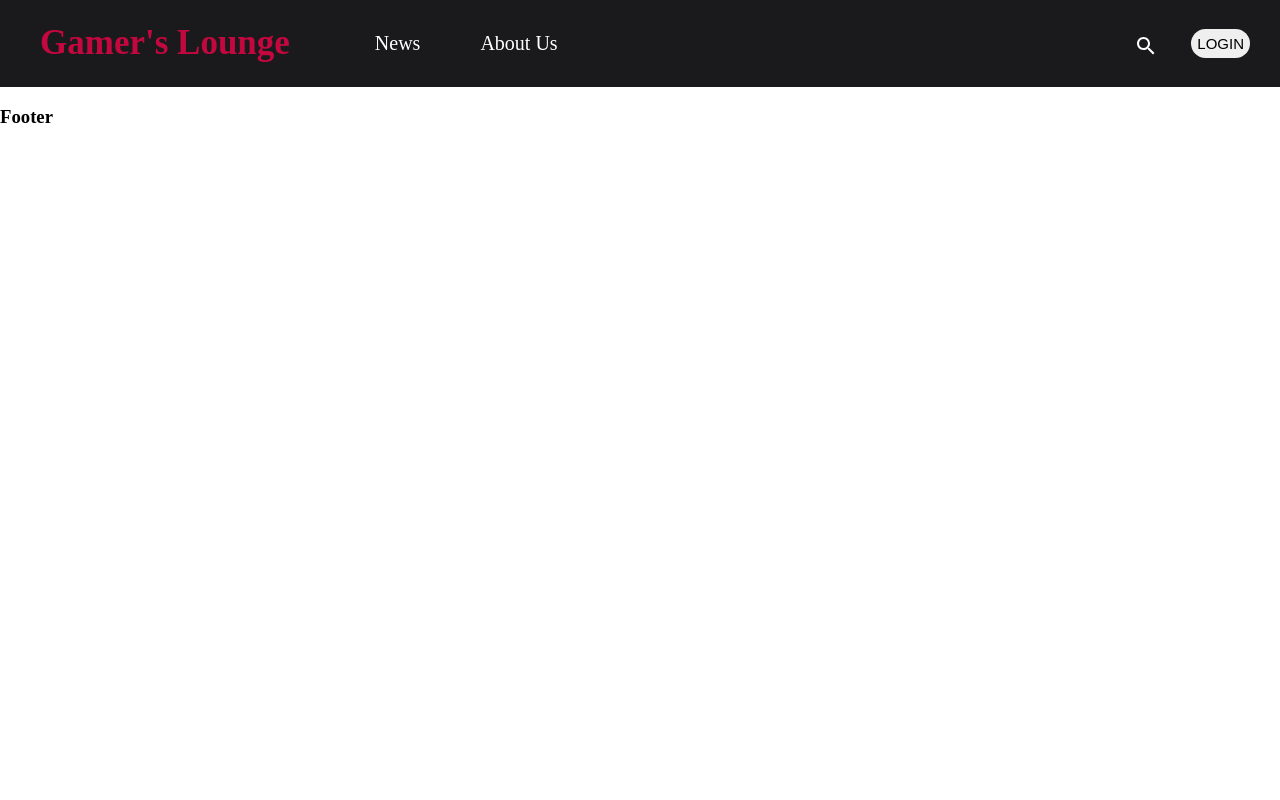
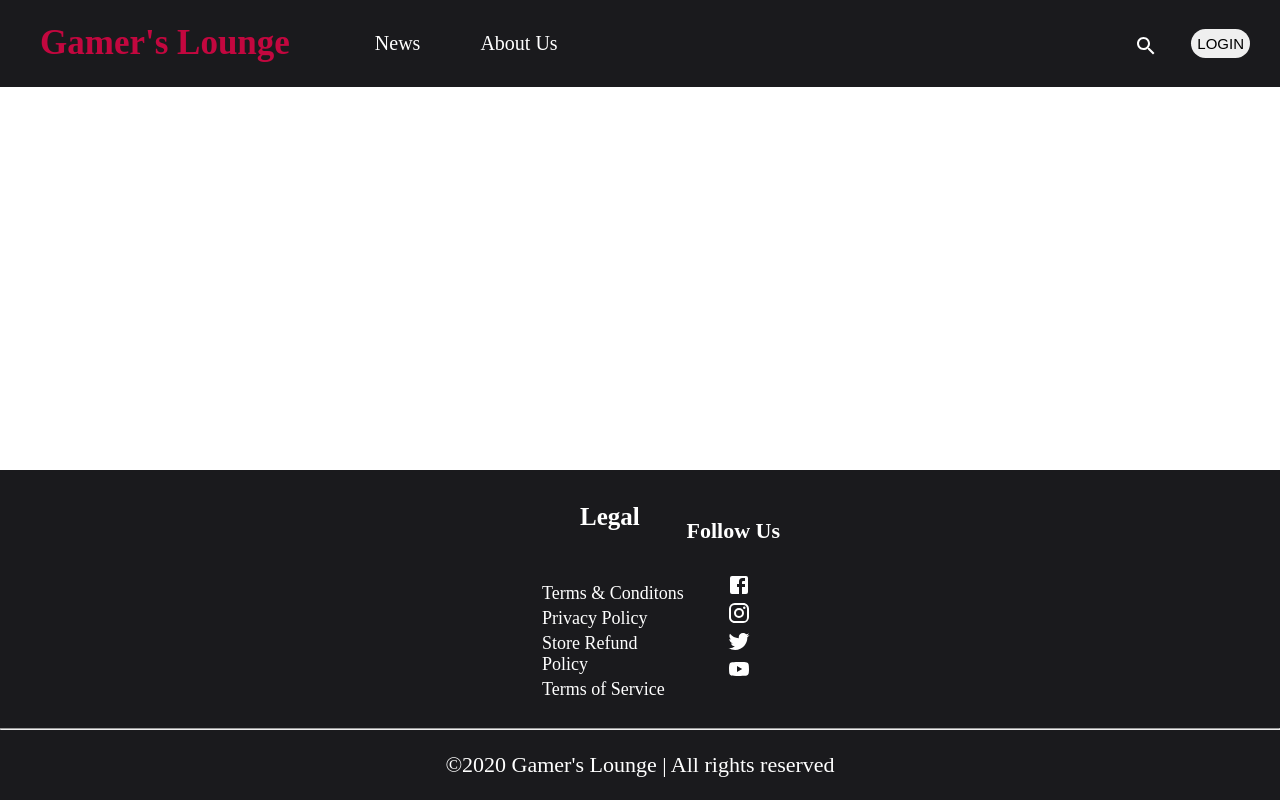
Before and after one commit to ShubhamShrestha25/Gamestore, a React (Create React App) app: page / in a window 1280 px wide. Built offline with nearby package versions, Linux system fonts and the light colour scheme.

Commit message:
adding footer

```diff
--- a/src/App.css
+++ b/src/App.css
@@ -52,7 +52,6 @@ body {
 }
 
 .login {
-  display: inline-block;
   margin: 5px;
   padding: 6px;
   margin-right: 30px;
@@ -88,6 +87,99 @@ body {
   padding: 0 6px;
 }
 
-.login:focus{
+.login:focus {
   outline: none;
 }
+
+/* footer */
+
+.footer {
+  color: white;
+  background-color: #1a1a1d;
+  position: relative;
+  bottom: 0;
+  width: 100%;
+}
+
+.App {
+  display: flex;
+  flex-direction: column;
+  min-height: 100vh;
+}
+
+.wrapper {
+  flex: 1;
+}
+
+.row {
+  display: flex;
+  align-items: center;
+  justify-content: center;
+}
+
+.col1 {
+  flex: 1;
+  font-size: 18px;
+  margin-left: 500px;
+  padding: 0;
+  cursor: pointer;
+}
+.col1 > h4 {
+  font-size: 25px;
+  cursor: default;
+  padding-left: 80px;
+  padding-bottom: 17px;
+}
+
+.col2 {
+  margin-right: 500px;
+  padding: 0px;
+  cursor: pointer;
+}
+
+.col2 > h4 {
+  font-size: 22px;
+  cursor: default;
+}
+
+.copyright {
+  display: flex;
+  justify-content: center;
+  align-items: center;
+  font-size: 22px;
+  cursor: default;
+}
+
+.copyright:hover {
+  color: #c3073f;
+}
+
+.col1:hover h4 {
+  color: #c3073f;
+}
+
+.col2:hover h4 {
+  color: #c3073f;
+}
+
+.list:hover {
+  color: #c3073f;
+}
+
+.list1:hover {
+  color: #244bfa;
+}
+
+.list2:hover {
+  color: #db0000;
+}
+
+.list,
+.list1,
+.list2 {
+  list-style: none;
+}
+
+.list {
+  padding: 2px;
+}
--- a/src/App.js
+++ b/src/App.js
@@ -7,8 +7,10 @@ import Middle from "./components/Middle";
 function App() {
   return (
     <div className="App">
+      <div className="wrapper">
       <Header />
       {/* <Middle /> */}
+      </div>
       <Footer />
     </div>
   );
--- a/src/components/Footer.jsx
+++ b/src/components/Footer.jsx
@@ -1,10 +1,37 @@
 import React from 'react'
+import FacebookIcon from '@material-ui/icons/Facebook';
+import InstagramIcon from '@material-ui/icons/Instagram';
+import TwitterIcon from '@material-ui/icons/Twitter';
+import YouTubeIcon from '@material-ui/icons/YouTube';
 
 const Footer = () => {
     return (
-        <div>
-            <h3>Footer</h3>
-        </div>
+        <div className="footer">
+            <div className="row">
+                <div className="col1">
+                    <h4>Legal</h4>
+                    <ul>
+                        <li className="list">Terms & Conditons</li>
+                        <li className="list">Privacy Policy</li>
+                        <li className="list">Store Refund Policy</li>
+                        <li className="list">Terms of Service</li>
+                    </ul>
+                </div>
+                <div className="col2">
+                    <h4>Follow Us</h4>
+                    <ul>
+                        <li className="list1"><FacebookIcon /></li>
+                        <li className="list2"><InstagramIcon/></li>
+                        <li className="list1"><TwitterIcon /></li>
+                        <li className="list2"><YouTubeIcon/></li>
+                    </ul>
+                </div>
+            </div>
+            <hr />
+                     <p className="copyright">
+                         &copy;{new Date().getFullYear()} Gamer's Lounge | All rights reserved
+                     </p>
+            </div>
     )
 }
 
```
